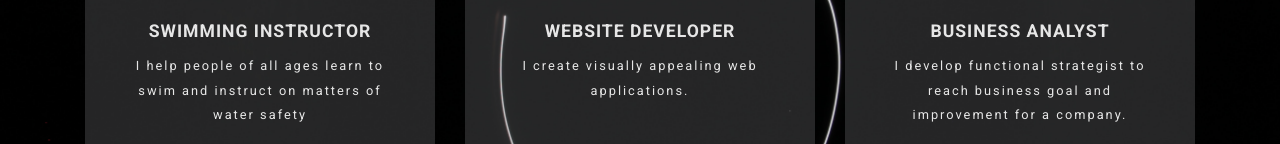
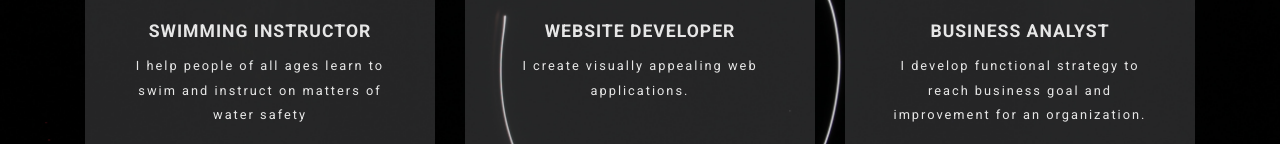
Before and after one commit to Tomibanks/Tech-cv, a plain HTML site: page index.html in a window 1280 px wide. Both pictures are taken after a click on the tab "SERVICE 2". Shown: the part 1501-1645 px from the top of the page. Drawn offline with Linux system fonts and the light colour scheme.

Commit message:
sixth changes

```diff
--- a/index.html
+++ b/index.html
@@ -254,7 +254,7 @@
                                                 <div class="card-body">
                                                     <i class="fas fa-sliders-h mb-4"></i>
                                                     <h5 class="card-title">BUSINESS ANALYST</h5>
-                                                    <p class="card-text">I develop functional strategist to reach business goal and improvement for a company.</p>
+                                                    <p class="card-text">I develop functional strategy to reach business goal and improvement for an organization.</p>
                                                 </div>
                                             </div>
                                         </div>
```
